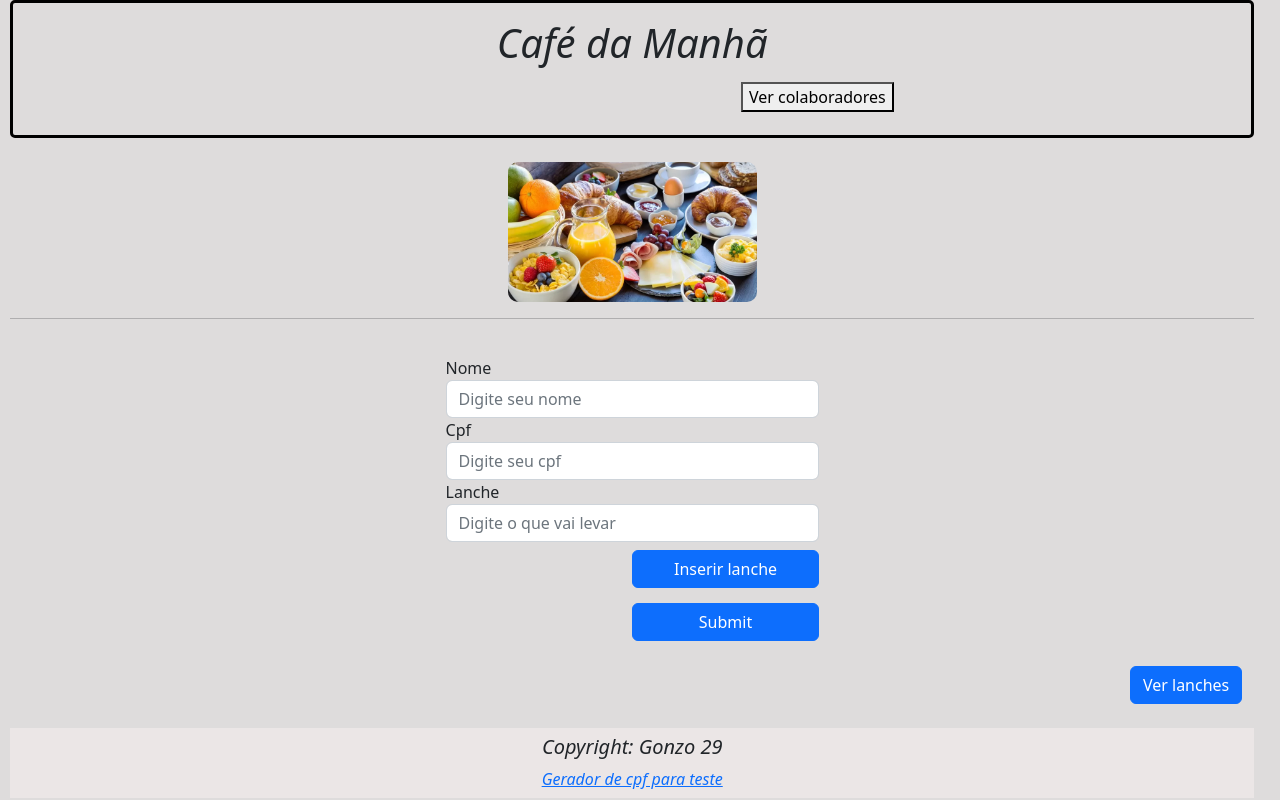
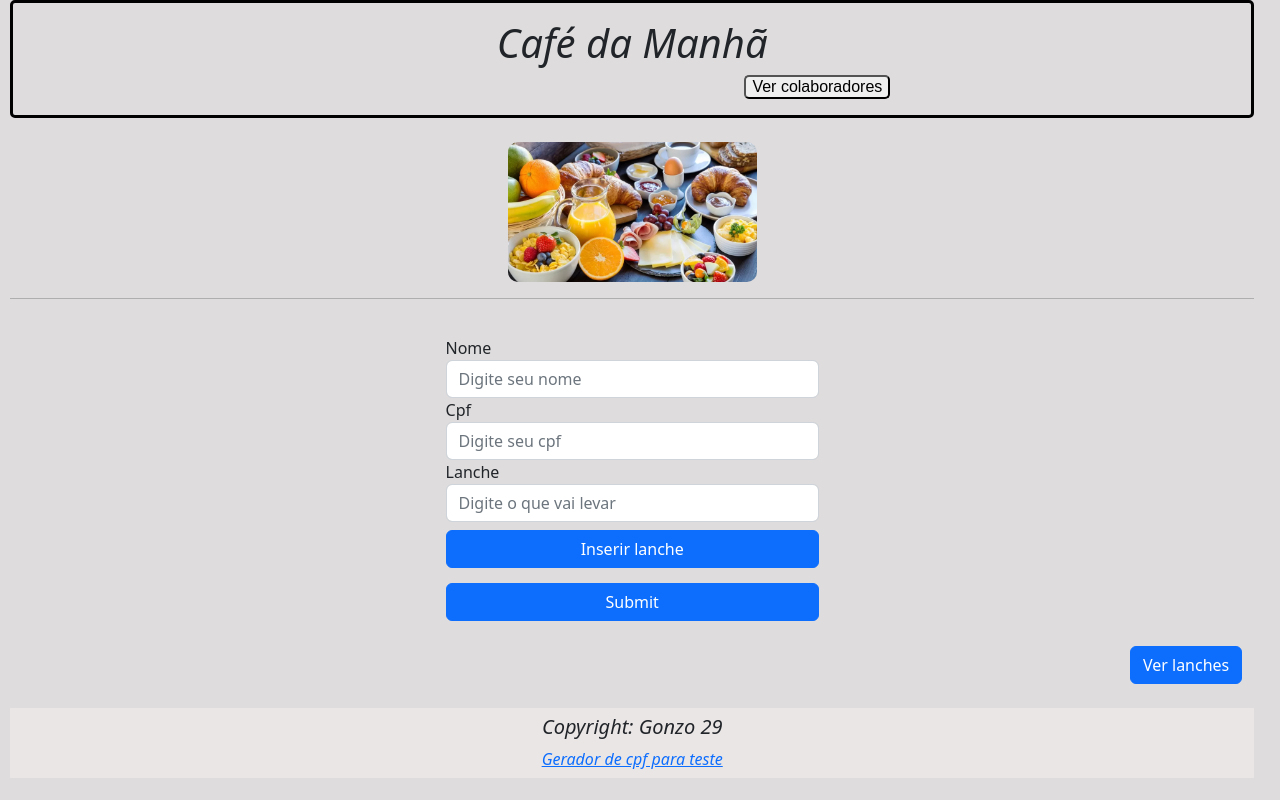
Before and after one commit to luizGonzaga29/front-desafio-unidac, a React (Create React App) app: page / in a window 1280 px wide. Built offline with nearby package versions, Linux system fonts and the light colour scheme.

Commit message:
Ajustando links 4

```diff
--- a/src/components/Header/index.css
+++ b/src/components/Header/index.css
@@ -7,7 +7,7 @@
     border-radius: 5px;
 
 }
-.btn,button{
+#btn{
     display: flex;
     align-items: center;
     margin-left: 50%;
--- a/src/components/Header/index.jsx
+++ b/src/components/Header/index.jsx
@@ -10,11 +10,11 @@ function Header(props) {
             <h1 id='h1'>Café da Manhã</h1>
             {
                 cont === '1' &&
-                <Link className='btn' to={'/colaborador'}  style={{ color: 'inherit', textDecoration: 'inherit' }}><button type='button' id='btn'>Ver colaboradores</button></Link>
+                <button type='button' id='btn'><Link to={'/colaborador'}  style={{ color: 'inherit', textDecoration: 'inherit' }}>Ver colaboradores</Link></button>
             }
             {
                 cont === '0' &&
-                <Link className='btn' to={'/'} style={{ color: 'inherit', textDecoration: 'inherit' }}><button type='button' id='btn'>Voltar</button></Link>
+                <button type='button' id='btn'><Link to={'/'} style={{ color: 'inherit', textDecoration: 'inherit' }}>Voltar cadastro</Link></button>
             }
 
         </div>
```
